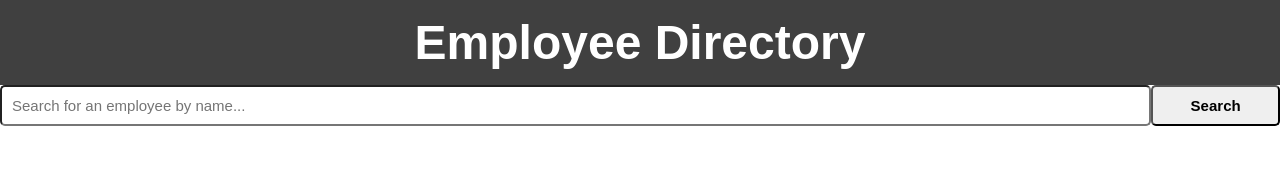
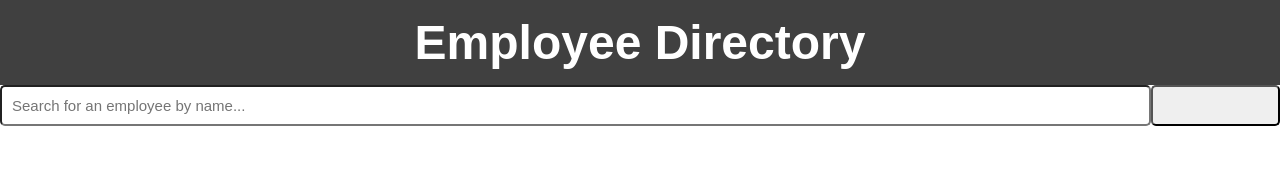
Before and after one commit to melissa-clothilde/-employee-directory, a React (Create React App) app in the folder employee-directory/: page / in a window 1280 px wide. Shown: the top 173 px of the page. Built offline with nearby package versions, Linux system fonts and the light colour scheme.

Commit message:
adds sort by name functionality

```diff
--- a/employee-directory/src/App.js
+++ b/employee-directory/src/App.js
@@ -3,6 +3,7 @@ import SearchBar from "./components/SearchBar";
 import Title from "./components/Title";
 import employees from "./employees.json";
 import SearchResults from './components/SearchResults';
+
 
 class App extends Component {
   state = {
@@ -36,12 +37,12 @@ class App extends Component {
       for (let i = 0; i < this.state.employees.length; i++) {
         const employee = this.state.employees[i].name;
         // console.log("employee", employee)
-        const employees = this.state.employees[i].name.filter(employee => this.state.employees[i].name.includes(search));
-        this.setState({ employees })
-        // if (employee.includes(search)) {
-        //   console.log("if works!")
-        //   this.setState({ employees })
-        // }
+        // const employees = this.state.employees[i].name.filter(employee => this.state.employees[i].name.includes(search));
+        // this.setState({ employees })
+        if (employee.includes(search)) {
+          console.log("if works!")
+          this.setState({ employees })
+        }
       }
       // return (employee[i].includes(search) ? this.setState({ employees: employee }) : alert("No such employee found!"))
     }
@@ -58,6 +59,14 @@ class App extends Component {
     this.setState({ employees });
   };
 
+  sortEmployees = (event) => {
+    event.preventDefault();
+    console.log("sorted!1")
+    const employees = this.state.employees;
+    employees.sort((a,b) => (a.name > b.name) ? 1 : -1)
+    this.setState({ employees });
+  }
+
   render() {
     return (
       <div>
@@ -66,10 +75,11 @@ class App extends Component {
           // filterEmployee={this.filterEmployee}
           handleInputChange={this.handleInputChange}
           results={this.state.search}
+          sortEmployees={this.sortEmployees}
         />
         <SearchResults
           employees={this.state.employees}
-          removeEmployee={this.state.removeEmployee} />
+          removeEmployee={this.removeEmployee} />
       </div>
     )
   }
--- a/employee-directory/src/components/SearchBar/index.js
+++ b/employee-directory/src/components/SearchBar/index.js
@@ -20,13 +20,12 @@ function SearchBar(props) {
           value={props.search}
           placeholder="Search for an employee by name..."
           className="search-input"
-          onChange={props.handleInputChange}
+          onClick={props.handleInputChange}
         />
-          <input
-          type="submit"
-          value="Search"
-          className="btn"
-        />
+          <button
+          className="btn btn-success"
+          onClick={props.sortEmployees}
+          />
       </form>
     )
 
```
Also changed, not shown: 1 other file (tests, documents, lock files or other folders).
